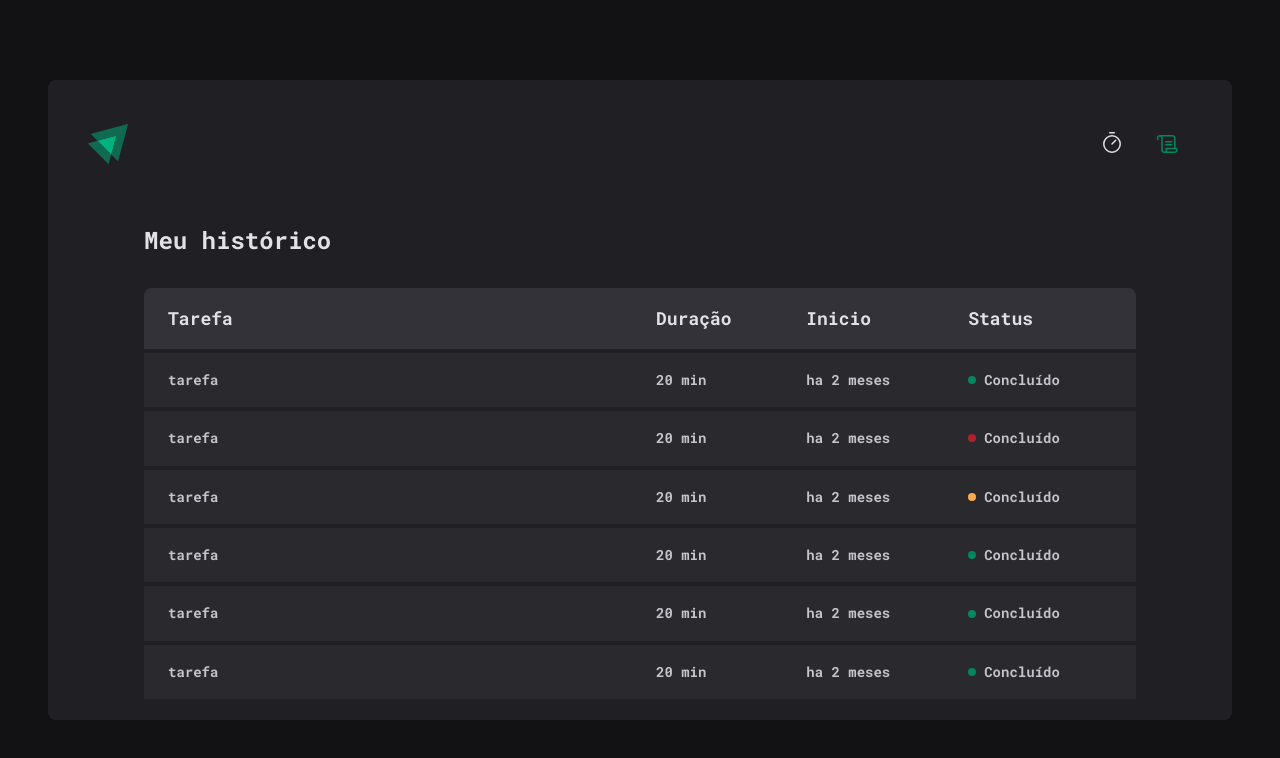
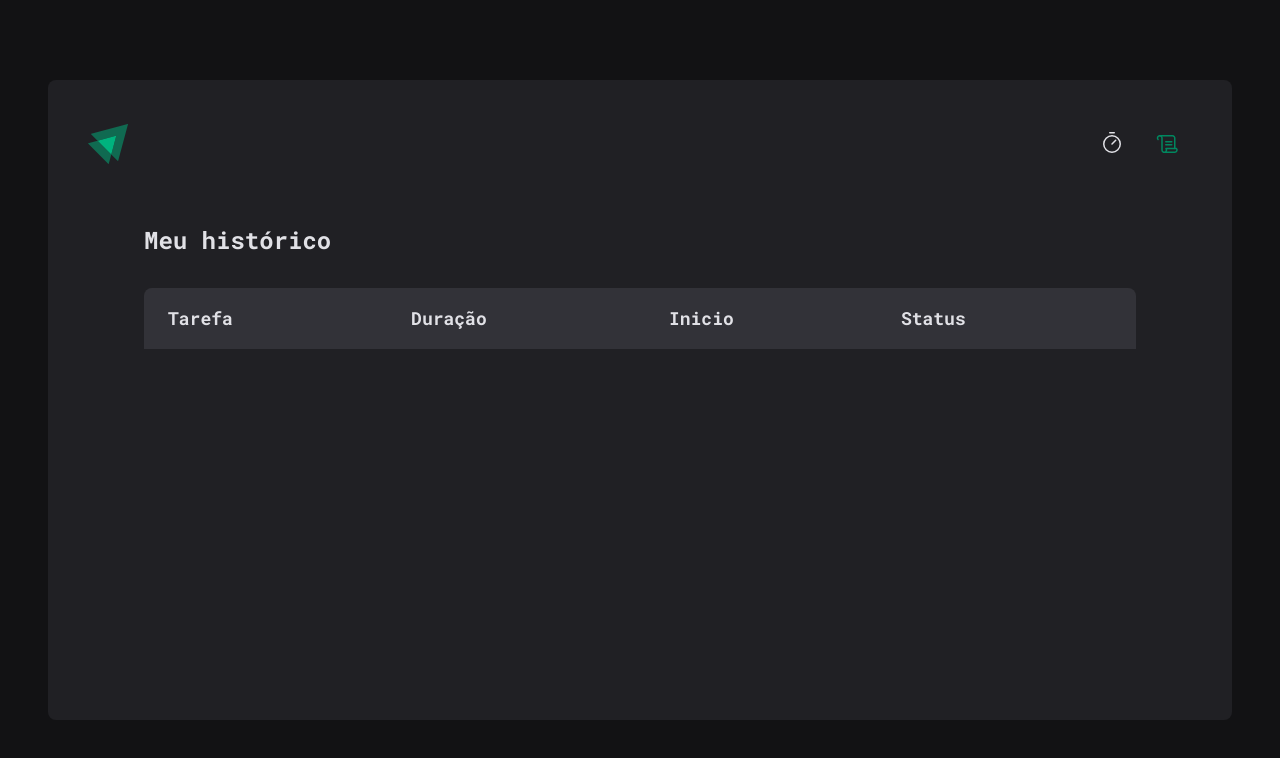
Before and after one commit to gustacamara/pomodoro-timer, a React (Vite) app: page /History in a window 1280 px wide. Shown: the top 758 px of the page. Built offline with nearby package versions, Linux system fonts and the light colour scheme.

Commit message:
implements history

```diff
--- a/src/pages/History/index.tsx
+++ b/src/pages/History/index.tsx
@@ -1,6 +1,8 @@
 import { useContext } from "react";
+import { formatDistanceToNow } from 'date-fns';
 import { HistoryContainer, HistoryList, Status } from "./styles";
 import { CyclesContext } from "../../contexts/CyclesContext";
+import { ptBR } from "date-fns/locale";
 
 export function History() {
   const { cycles } = useContext(CyclesContext);
@@ -20,65 +22,33 @@ export function History() {
             </tr>
           </thead>
           <tbody>
-            <tr>
-              <td>tarefa</td>
-              <td>20 min</td>
-              <td>ha 2 meses</td>
-              <td>
-                <Status statusColor="green">Concluído</Status>
-              </td>
-            </tr>
+            {cycles.map(cycle => {
+              return(
+                <tr key={ cycle.id }>
+                  <td>{ cycle.task }</td>
+                  <td>
+                    { formatDistanceToNow(cycle.startDate,{
+                      addSuffix: true,
+                      locale: ptBR,
+                    })}
+                  </td>
+                  <td>{ cycle.startDate.toISOString() }</td>
+                  <td>
+                    { cycle.finishedDate && (
+                      <Status statusColor="green">Concluido!</Status>
+                    )}
+                    { (cycle.interruptedDate && !cycle.finishedDate) && (
+                      <Status statusColor="red">Interrompido!</Status>
+                    )}
+                    { (!cycle.finishedDate && !cycle.interruptedDate) && (
+                      <Status statusColor="yellow">Em andamento!</Status>
+                    )}
+                  </td>
+                </tr>
+              )
+            })}
           </tbody>
-          <tbody>
-            <tr>
-              <td>tarefa</td>
-              <td>20 min</td>
-              <td>ha 2 meses</td>
-              <td>
-                <Status statusColor="red">Concluído</Status>
-              </td>
-            </tr>
-          </tbody>
-          <tbody>
-            <tr>
-              <td>tarefa</td>
-              <td>20 min</td>
-              <td>ha 2 meses</td>
-              <td>
-                <Status statusColor="yellow">Concluído</Status>
-              </td>
-            </tr>
-          </tbody>
-          <tbody>
-            <tr>
-              <td>tarefa</td>
-              <td>20 min</td>
-              <td>ha 2 meses</td>
-              <td>
-                <Status statusColor="green">Concluído</Status>
-              </td>
-            </tr>
-          </tbody>
-          <tbody>
-            <tr>
-              <td>tarefa</td>
-              <td>20 min</td>
-              <td>ha 2 meses</td>
-              <td>
-                <Status statusColor="green">Concluído</Status>
-              </td>
-            </tr>
-          </tbody>
-          <tbody>
-            <tr>
-              <td>tarefa</td>
-              <td>20 min</td>
-              <td>ha 2 meses</td>
-              <td>
-                <Status statusColor="green">Concluído</Status>
-              </td>
-            </tr>
-          </tbody>
+
         </table>
       </HistoryList>
 
```
